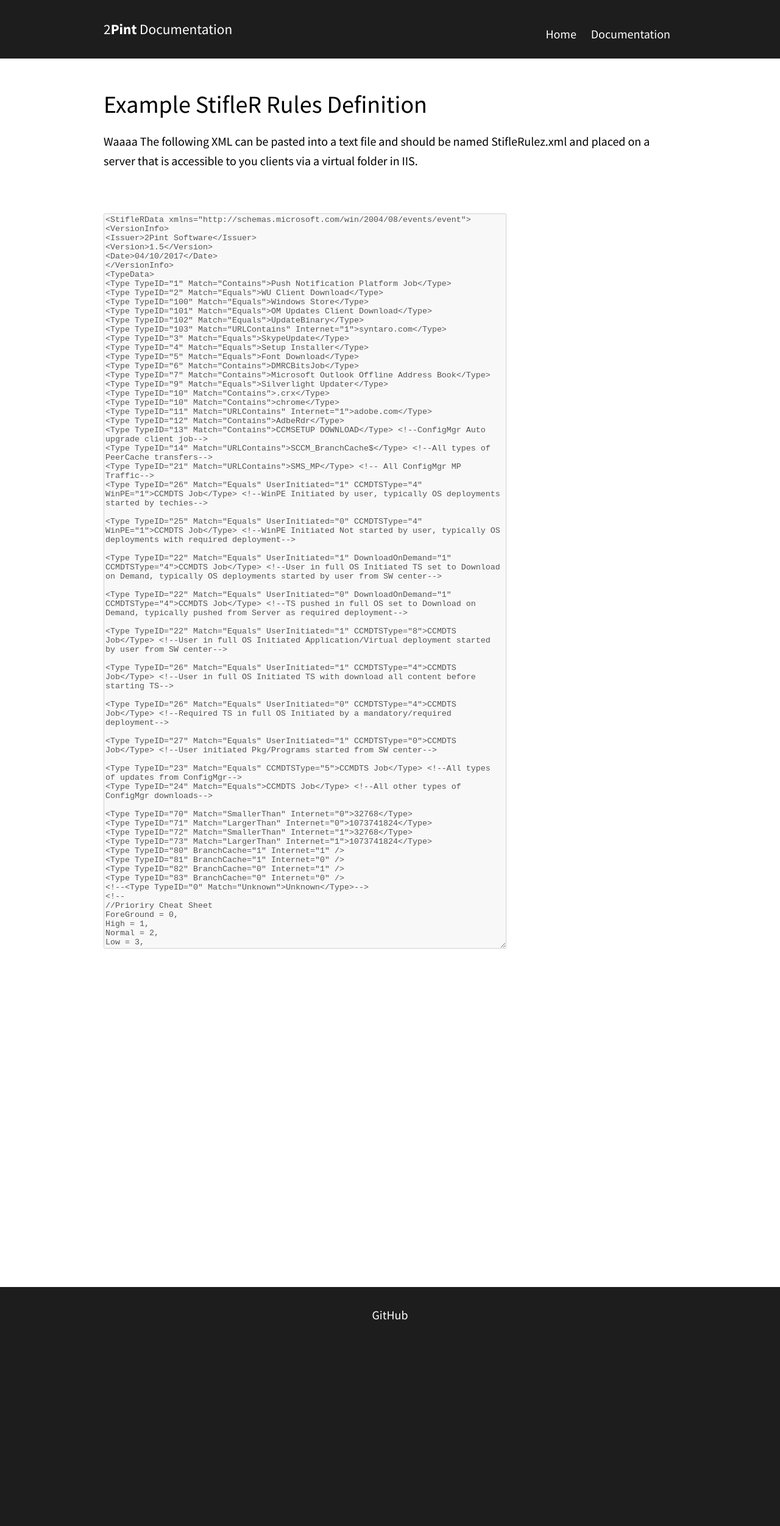
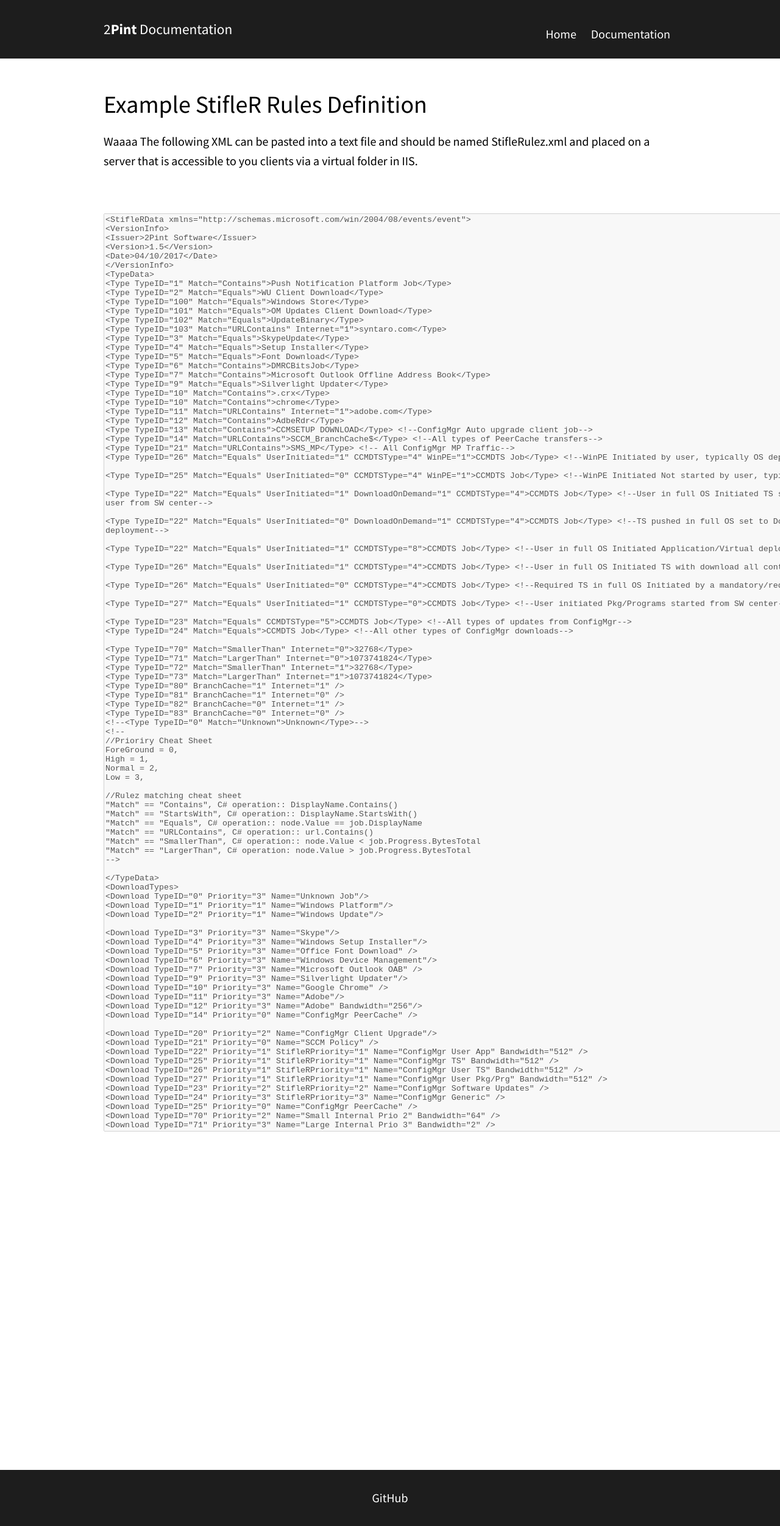
Before and after one commit to RoseSmithTest/2PintTest.github.io, a Jekyll site: the page built from docs/ExampleStifleRRulesDefinition.html, in a window 1280 px wide. Shown: the whole page at 61% size. Built offline with Jekyll 4.4.1, drawn with Linux system fonts in a browser that asks for light colours; before the commit the page ends 2203 px from its top, so only the background shows below that.

Commit message:
Update ExampleStifleRRulesDefinition.html

```diff
--- a/docs/ExampleStifleRRulesDefinition.html
+++ b/docs/ExampleStifleRRulesDefinition.html
@@ -11,7 +11,7 @@ navigation_weight: 1
     <h1>Example StifleR Rules Definition</h1>
 		<p>Waaaa The following XML can be pasted into a text file and should be named StifleRulez.xml and placed on a server that is accessible to you clients via a virtual folder in IIS.</p><br><br>
 
-<textarea disabled="true" rows="80" cols="80">
+<textarea disabled="true" rows="100" cols="200">
 <StifleRData xmlns="http://schemas.microsoft.com/win/2004/08/events/event">
 <VersionInfo>
 <Issuer>2Pint Software</Issuer>
```
